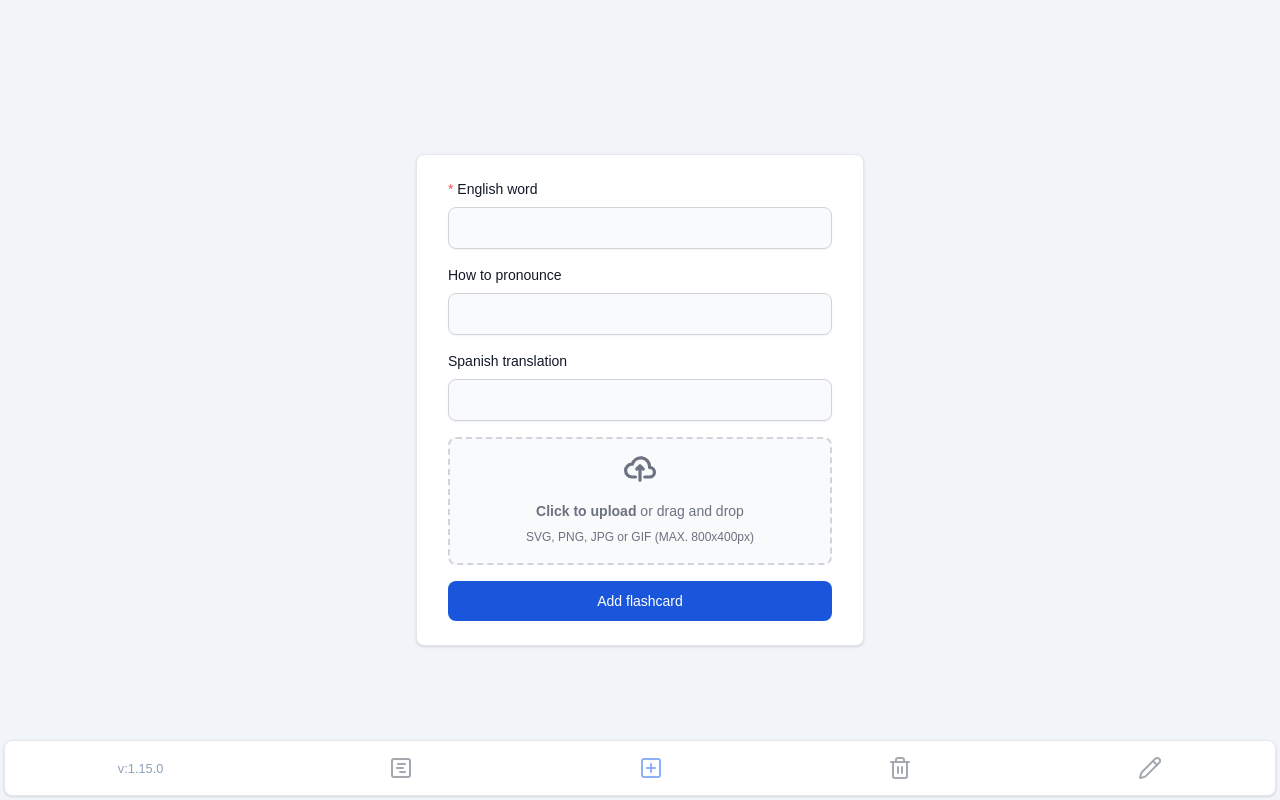
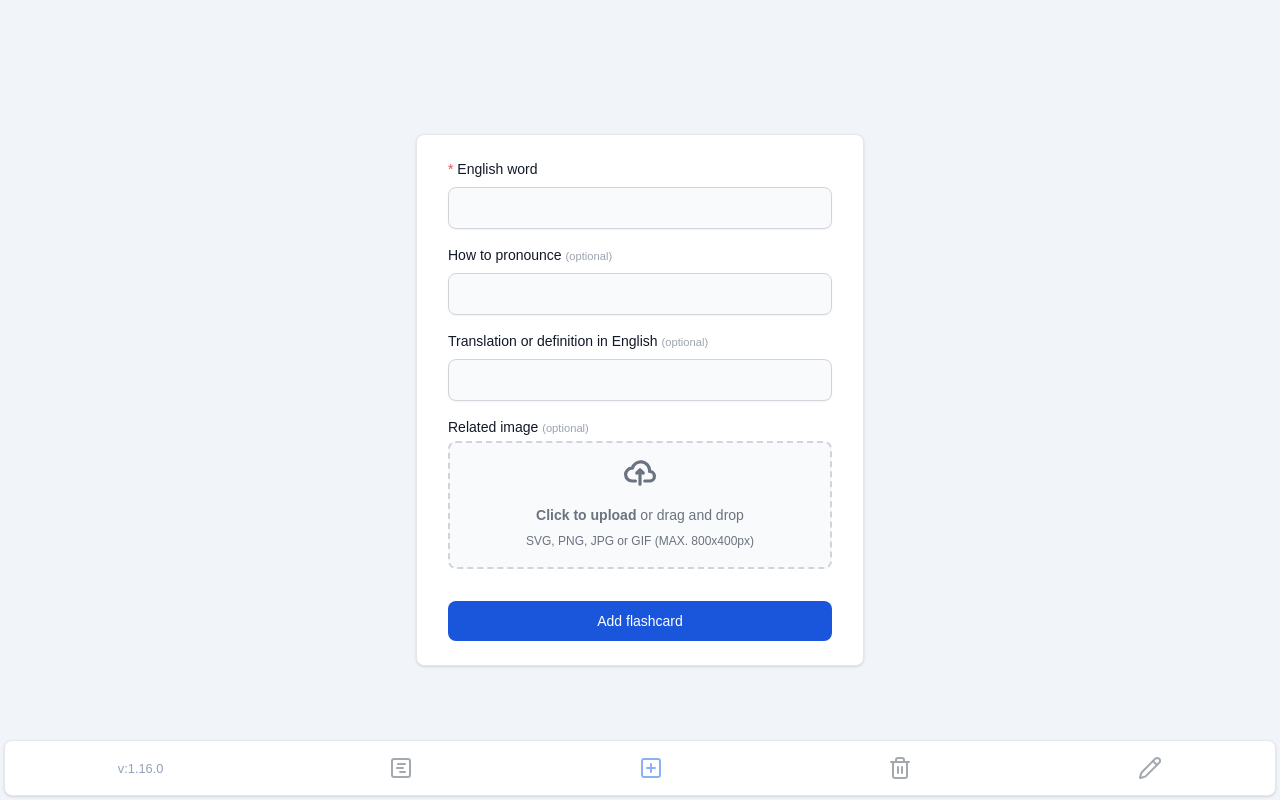
Before and after one commit to cmariofonseca/lexloop, a Next.js app: page /pages/add in a window 1280 px wide. Built offline with nearby package versions, Linux system fonts and the light colour scheme; no server answers.

Commit message:
Update improvements to the project

```diff
--- a/package.json
+++ b/package.json
@@ -1,6 +1,6 @@
 {
   "name": "lexloop",
-  "version": "1.15.0",
+  "version": "1.16.0",
   "private": true,
   "scripts": {
     "dev": "next dev --turbopack",
--- a/src/app/components/addFlashcard.tsx
+++ b/src/app/components/addFlashcard.tsx
@@ -19,6 +19,7 @@ export default function AddFlashcard() {
   const [spanish, setSpanish] = useState("");
   const [imageFile, setImageFile] = useState<File | null>(null);
   const { cards, setInitialCards } = useCardsStore();
+  const [isDuplicate, setIsDuplicate] = useState(false);
   const [loading, setLoading] = useState(false);
   const [showError, setShowError] = useState(false);
 
@@ -27,6 +28,13 @@ export default function AddFlashcard() {
       ? (JSON.parse(localStorage.getItem("lexloop_user") ?? "null") as FirebaseUser)
       : null;
   const userId = storedUser?.uid;
+
+  const checkDuplicateEnglishWord = (word: string) => {
+    const exists = cards.some(
+      (card) => card.english.toLowerCase().trim() === word.toLowerCase().trim()
+    );
+    setIsDuplicate(exists);
+  };
 
   const handleSubmit = async (e: React.FormEvent) => {
     e.preventDefault();
@@ -94,7 +102,7 @@ export default function AddFlashcard() {
           <input
             autoComplete="off"
             className={`block w-full p-2.5 text-sm rounded-lg shadow-xs ${
-              showError
+              showError || isDuplicate
                 ? "bg-red-50 border border-red-500 text-red-900 placeholder-red-700 focus:ring-red-500 focus:border-red-500"
                 : "bg-gray-50 border border-gray-300 text-gray-900 focus:ring-blue-500 focus:border-blue-500"
             }`}
@@ -103,21 +111,30 @@ export default function AddFlashcard() {
             onChange={(e) => {
               const value = e.target.value;
               setEnglish(value);
-
               if (value.trim().length > 0) {
                 setShowError(false);
+                setIsDuplicate(false); // Reiniciar estado de duplicado si el usuario empieza a escribir
               }
             }}
-            required
+            onBlur={() => {
+              if (english.trim().length > 0) {
+                checkDuplicateEnglishWord(english);
+              }
+            }}
             type="text"
             value={english}
           />
           {showError && <p className="mt-2 text-sm text-red-600">English word is required.</p>}
+          {isDuplicate && (
+            <p className="mt-2 text-sm text-red-600">
+              This English word already exists in your cards.
+            </p>
+          )}
         </div>
 
         <div className="mb-4">
           <label className="block mb-2 text-sm font-medium text-gray-900" htmlFor="pronunciation">
-            How to pronounce
+            How to pronounce <small className="text-gray-400">(optional)</small>
           </label>
           <input
             autoComplete="off"
@@ -132,7 +149,7 @@ export default function AddFlashcard() {
 
         <div className="mb-4">
           <label className="block mb-2 text-sm font-medium text-gray-900" htmlFor="spanish">
-            Spanish translation
+            Translation or definition in English <small className="text-gray-400">(optional)</small>
           </label>
           <input
             autoComplete="off"
@@ -145,7 +162,12 @@ export default function AddFlashcard() {
           />
         </div>
 
-        <ImageUploadButton onFileSelect={(file) => setImageFile(file)} />
+        <div className="mb-4">
+          <label className="block text-sm mb-1 font-medium text-gray-900" htmlFor="spanish">
+            Related image <small className="text-gray-400">(optional)</small>
+          </label>
+          <ImageUploadButton onFileSelect={(file) => setImageFile(file)} />
+        </div>
 
         <button
           className="w-full bg-blue-700 hover:bg-blue-800 text-white font-medium rounded-lg text-sm px-5 py-2.5 mt-4"
--- a/src/app/components/editFlashcard.tsx
+++ b/src/app/components/editFlashcard.tsx
@@ -150,7 +150,6 @@ export default function EditFlashcard() {
                 setShowError(false);
               }
             }}
-            required
             type="text"
             value={english}
           />
@@ -159,7 +158,7 @@ export default function EditFlashcard() {
 
         <div className="mb-4">
           <label className="block mb-2 text-sm font-medium text-gray-900" htmlFor="pronunciation">
-            How to pronounce
+            How to pronounce <small className="text-gray-400">(optional)</small>
           </label>
           <input
             autoComplete="off"
@@ -174,7 +173,7 @@ export default function EditFlashcard() {
 
         <div className="mb-4">
           <label className="block text-sm mb-1 font-medium text-gray-900" htmlFor="spanish">
-            Spanish translation
+            Translation or definition in English <small className="text-gray-400">(optional)</small>
           </label>
           <input
             autoComplete="off"
@@ -187,11 +186,16 @@ export default function EditFlashcard() {
           />
         </div>
 
-        <ImageUploadButton
-          onFileSelect={handleImageChange}
-          initialImageUrl={imageUrl}
-          onRemoveImage={handleRemoveImage}
-        />
+        <div className="mb-4">
+          <label className="block text-sm mb-1 font-medium text-gray-900" htmlFor="spanish">
+            Related image <small className="text-gray-400">(optional)</small>
+          </label>
+          <ImageUploadButton
+            onFileSelect={handleImageChange}
+            initialImageUrl={imageUrl}
+            onRemoveImage={handleRemoveImage}
+          />
+        </div>
 
         {error && <p className="text-red-600 text-sm">{error}</p>}
 
--- a/src/app/components/navbar.tsx
+++ b/src/app/components/navbar.tsx
@@ -50,7 +50,7 @@ export default function Navbar() {
     <nav className="w-full h-full bg-white border border-gray-200 rounded-lg shadow-sm z-10 flex justify-around items-center">
       {/* Version */}
       <Link href="">
-        <small className="text-slate-400">v:1.15.0</small>
+        <small className="text-slate-400">v:1.16.0</small>
       </Link>
 
       {/* View Cards */}
```
